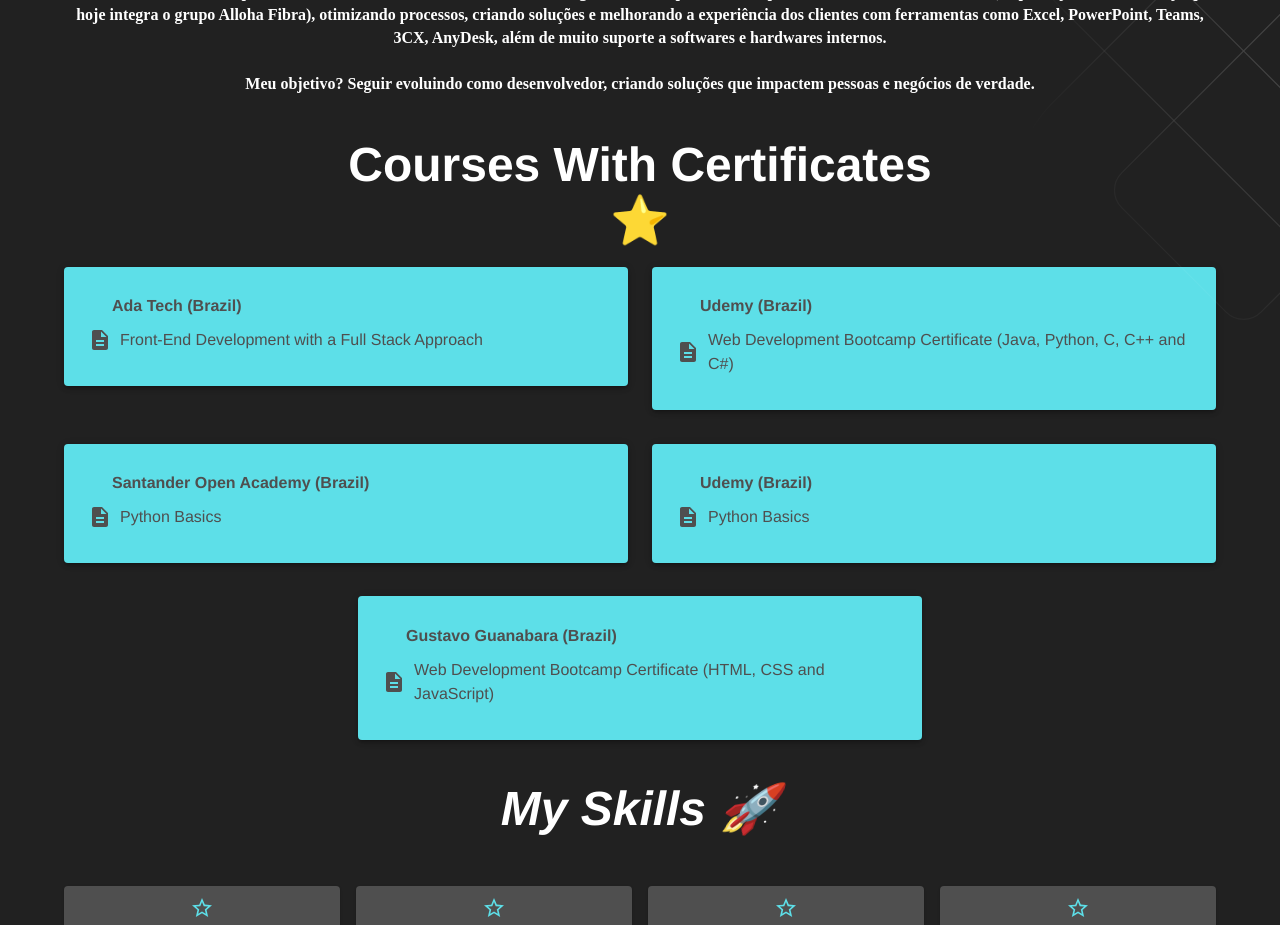
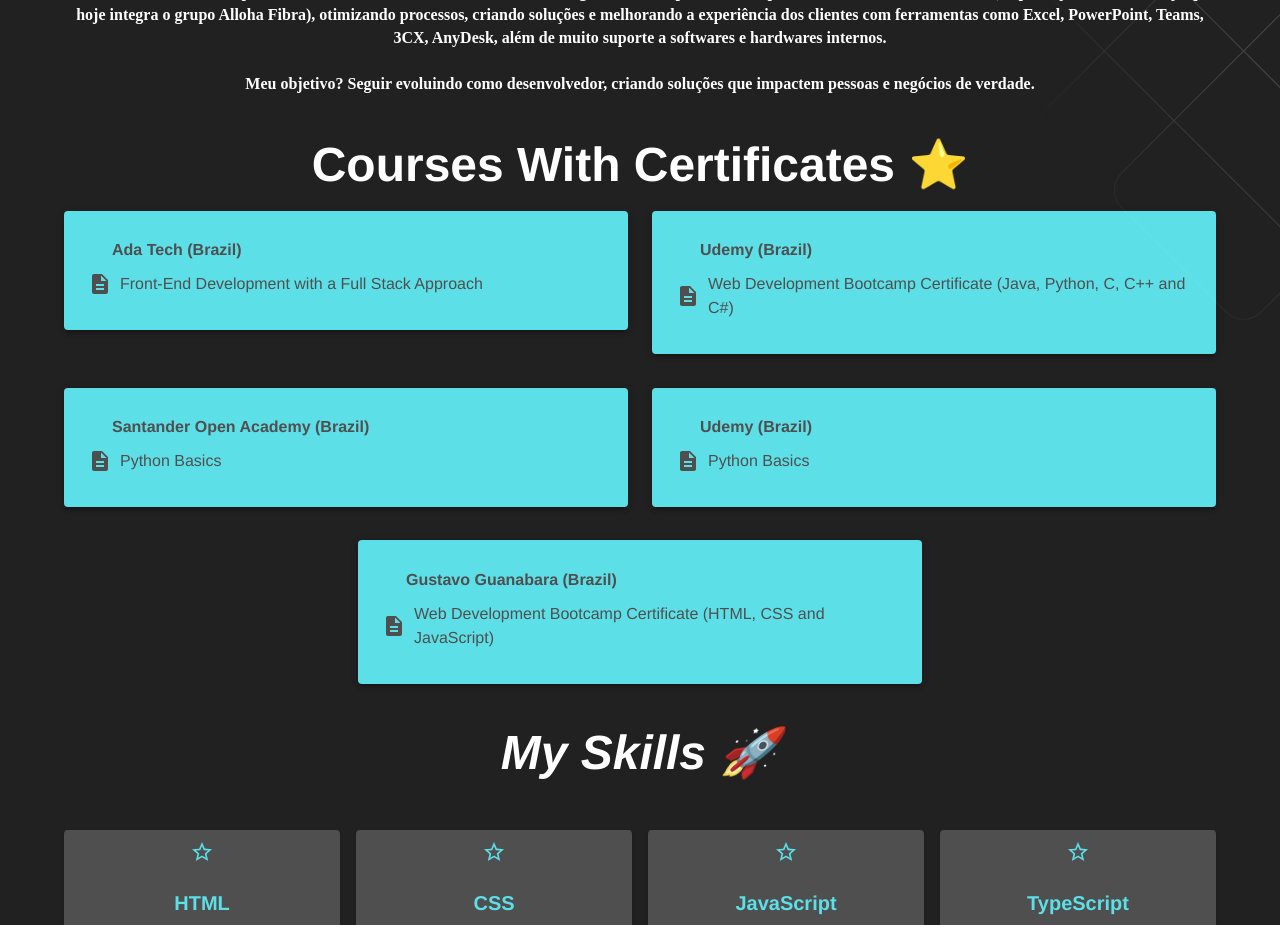
Before and after one commit to pohawesleyp/myportfolio, a React (Vite) app in the folder myportfolio-project/: page / in a window 1280 px wide. Shown: the part 1420-2345 px from the top of the page. Built offline with nearby package versions, Linux system fonts and the light colour scheme; some icons are missing.

Commit message:
test: test navbar

```diff
--- a/myportfolio-project/src/pages/Home/sections/About/AboutCourses.tsx
+++ b/myportfolio-project/src/pages/Home/sections/About/AboutCourses.tsx
@@ -4,8 +4,10 @@
 import TypewriterCourse from "../../../../components/Typewriter/TypewriterCourse";
 import SchoolIcon from "@mui/icons-material/School";
 import { Description } from "@mui/icons-material";
+import { Element } from "react-scroll";
 
 const AboutSection = styled(Box)(({ theme }) => ({
+  // paddingBottom: "4rem",
   marginBottom: theme.spacing(1),
   textAlign: "left",
   padding: "0.6rem 0.5rem",
@@ -47,9 +49,14 @@
 const AboutCouses: React.FC = () => {
   return (
     <>
+      <Element name="courses">
+        <AboutSection
+          id="courses"
+          tabIndex={-1}
+          aria-labelledby="courses-title"
+        >
           <Grid container spacing={1} justifyContent={"center"}>
             <Grid size={{ xs: 12, md: 7 }}>
-          <AboutSection>
               <Typography>
                 <TypewriterCourse
                   text="Courses With Certificates ⭐"
@@ -59,10 +66,9 @@
                   fontWeight="bolder"
                 />
               </Typography>
-          </AboutSection>
             </Grid>
           </Grid>
-
+        </AboutSection>
         <Grid container spacing={3} justifyContent={"center"}>
           {courses.map(({ institution, course }, index) => (
             <Grid size={{ xs: 12, sm: 6, md: 6 }} key={index}>
@@ -93,6 +99,7 @@
             </Grid>
           ))}
         </Grid>
+      </Element>
     </>
   );
 };
```
Lines whose indentation alone changed are shown as unchanged.
